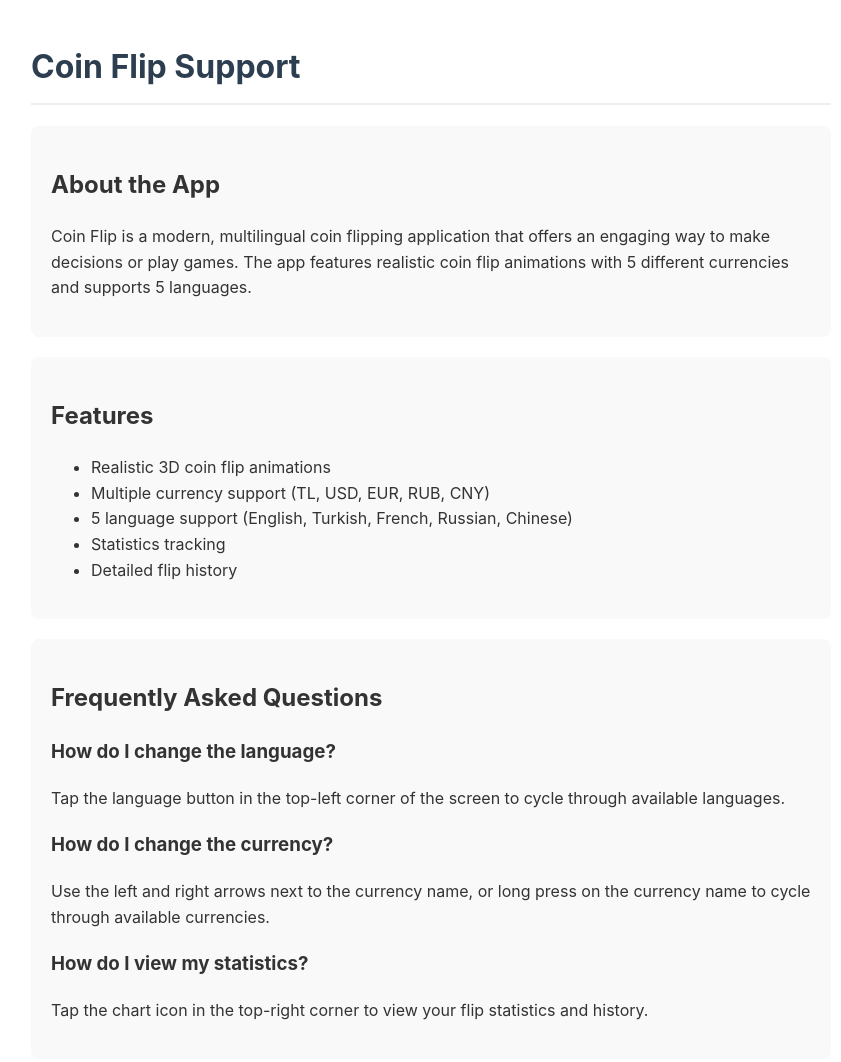
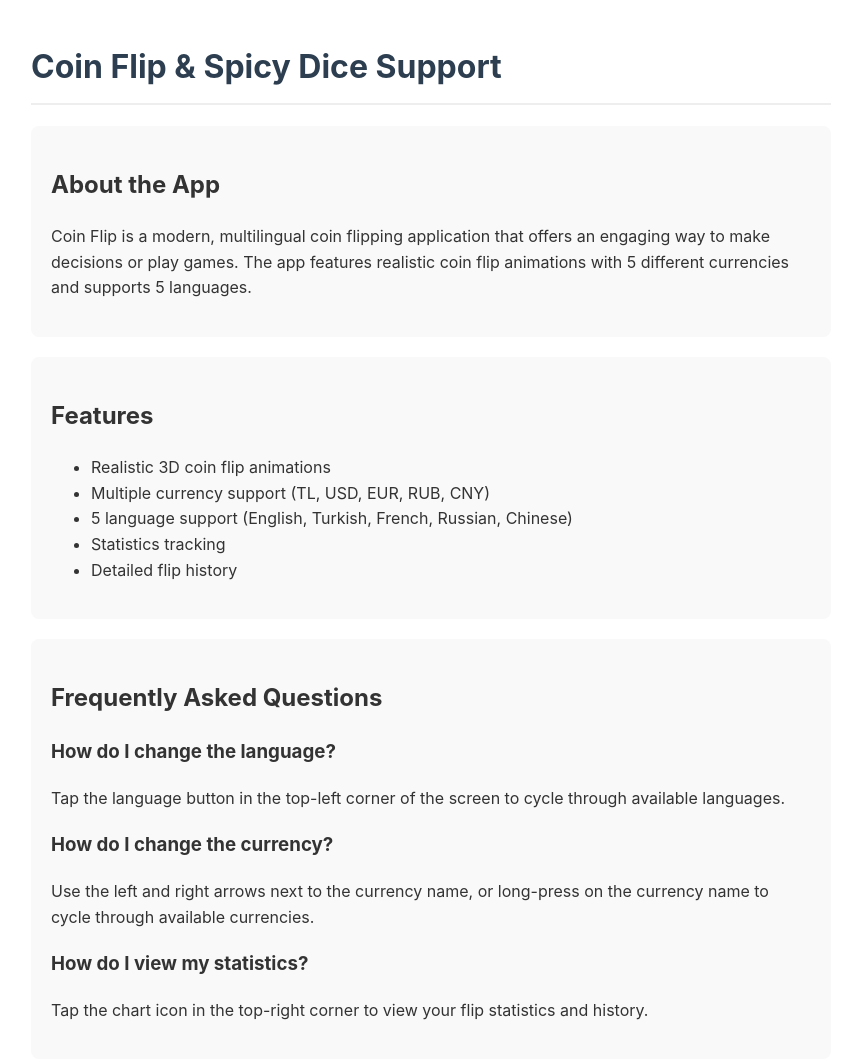
Before and after one commit to asker403/coinsup, a plain HTML site: page index.html in a window 1280 px wide. Shown: the top 1062 px of the page, without its empty margins (209-1050 px from the left). Drawn offline with Linux system fonts and the light colour scheme.

Commit message:
Update index.html

```diff
--- a/index.html
+++ b/index.html
@@ -3,7 +3,7 @@
 <head>
     <meta charset="UTF-8">
     <meta name="viewport" content="width=device-width, initial-scale=1.0">
-    <title>Coin Flip - Support</title>
+    <title>Coin Flip & Spicy Dice - Support</title>
     <style>
         body {
             font-family: -apple-system, BlinkMacSystemFont, 'Segoe UI', Roboto, Oxygen, Ubuntu, Cantarell, 'Open Sans', 'Helvetica Neue', sans-serif;
@@ -33,7 +33,7 @@
     </style>
 </head>
 <body>
-    <h1>Coin Flip Support</h1>
+    <h1>Coin Flip & Spicy Dice Support</h1>
 
     <div class="section">
         <h2>About the App</h2>
@@ -57,7 +57,7 @@
         <p>Tap the language button in the top-left corner of the screen to cycle through available languages.</p>
 
         <h3>How do I change the currency?</h3>
-        <p>Use the left and right arrows next to the currency name, or long press on the currency name to cycle through available currencies.</p>
+        <p>Use the left and right arrows next to the currency name, or long-press on the currency name to cycle through available currencies.</p>
 
         <h3>How do I view my statistics?</h3>
         <p>Tap the chart icon in the top-right corner to view your flip statistics and history.</p>
```
